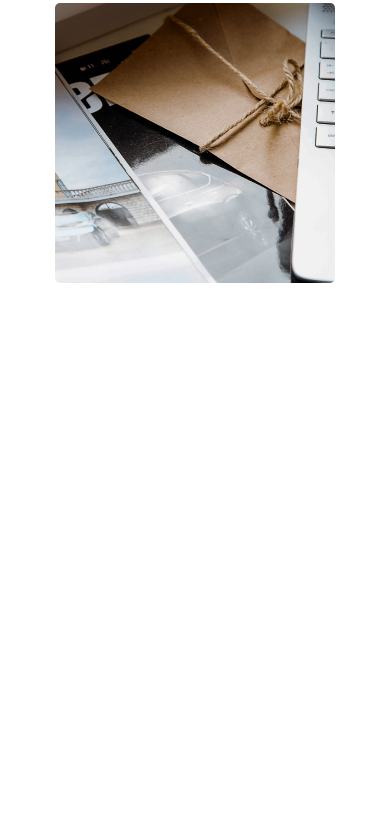
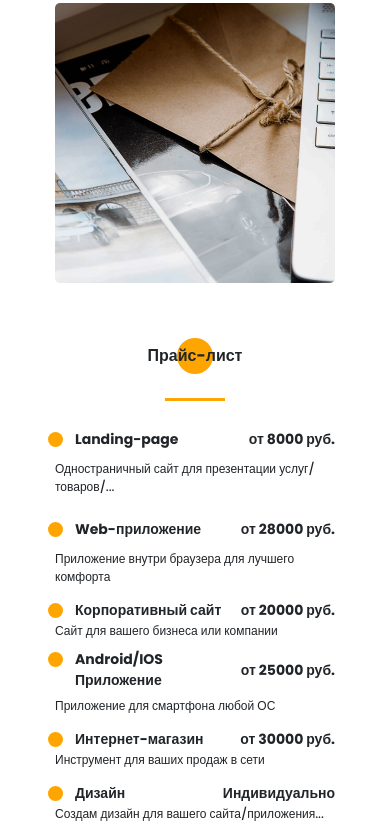
Before and after one commit to IvanYakauleu/portfolio, a plain HTML site: page src/index.html in a window 390 px wide. Shown: the part 7587-8410 px from the top of the page. Before the commit the page ends 7870 px from the top, so only its background shows below. Drawn offline with Linux system fonts and the light colour scheme.

Commit message:
media add price

```diff
--- a/src/index.html
+++ b/src/index.html
@@ -289,7 +289,7 @@
 		</div>
 	</section>
 
-	<!-- <section class="price" id="price">
+	<section class="price" id="price">
 		<div class="title">
 			<h2 class="title__first title__first-center">Прайс-лист</h2>
 			<div class="title__divider title__divider-center"></div>
@@ -327,7 +327,7 @@
 				<div class="price__descr">Создам дизайн для вашего сайта/приложения...</div>
 			</div>
 		</div>
-	</section> -->
+	</section>
 
 	<!-- <section class="contacts" id="contacts">
 		<div class="contacts__wrapper">
--- a/src/sass/blocks/_media.sass
+++ b/src/sass/blocks/_media.sass
@@ -76,6 +76,12 @@
         &__wrapper
             grid-template-columns: repeat(2, 280px)
 
+    .price
+        &__wrapper
+            grid-template-columns: repeat(2, 300px)
+        &__descr
+            font-size: 11px
+
 @media (max-width: 767.98px)
     .promo
         padding-top: 150px
@@ -113,6 +119,12 @@
         &__wrapper
             grid-template-columns: repeat(2, 250px)
             grid-template-rows: repeat(3, 250px)
+
+    .price
+        &__wrapper
+            grid-template-columns: 340px
+        &__descr
+            font-size: 12px
 
 @media (max-width: 575.98px)
     .promo
@@ -162,3 +174,13 @@
         &__wrapper
             grid-template-columns: 280px
             grid-template-rows: 280px
+
+    .price
+        &__wrapper
+            margin-top: 20px
+            grid-template-columns: 280px
+            grid-template-rows: repeat(2, 75px)
+        &__title
+            padding-left: 20px
+            &::before
+                left: -7px
```
Also changed, not shown: src/css/general.css, 1 other file.
